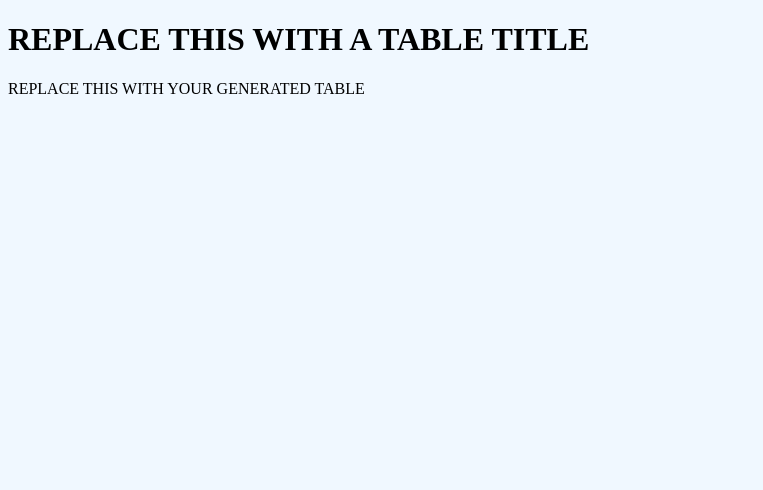
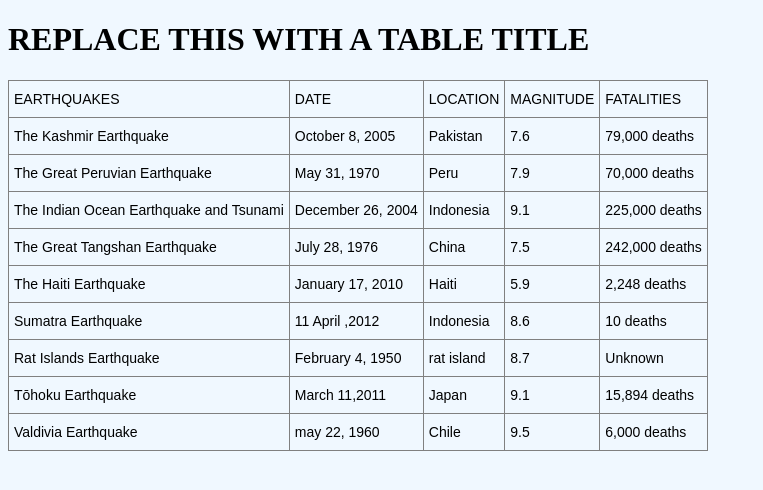
Before and after one commit to RVCC-IDMX/working-with-tables-Sa-Aly, a plain HTML site: page index.html in a window 1280 px wide. Shown: the whole page, without its empty margins (0-763 px from the left). Drawn offline with Linux system fonts and the light colour scheme.

Commit message:
Table done

```diff
--- a/index.html
+++ b/index.html
@@ -8,6 +8,93 @@
   </head>
   <body>
     <h1>REPLACE THIS WITH A TABLE TITLE</h1>
-    <div class="table-container">REPLACE THIS WITH YOUR GENERATED TABLE</div>
+    <div class="table-container">
+
+      <style type="text/css">
+        .tg  {border-collapse:collapse;border-spacing:0;}
+        .tg td{border-color:black;border-style:solid;border-width:1px;font-family:Arial, sans-serif;font-size:14px;
+          overflow:hidden;padding:10px 5px;word-break:normal;}
+        .tg th{border-color:black;border-style:solid;border-width:1px;font-family:Arial, sans-serif;font-size:14px;
+          font-weight:normal;overflow:hidden;padding:10px 5px;word-break:normal;}
+        .tg .tg-0pky{border-color:inherit;text-align:left;vertical-align:top}
+        </style>
+        <table class="tg">
+        <thead>
+          <tr>
+            <th class="tg-0pky">EARTHQUAKES</th>
+            <th class="tg-0pky">DATE</th>
+            <th class="tg-0pky">LOCATION</th>
+            <th class="tg-0pky">MAGNITUDE</th>
+            <th class="tg-0pky">FATALITIES</th>
+          </tr>
+        </thead>
+        <tbody>
+          <tr>
+            <td class="tg-0pky">The Kashmir Earthquake</td>
+            <td class="tg-0pky"> October 8, 2005</td>
+            <td class="tg-0pky">Pakistan</td>
+            <td class="tg-0pky">7.6</td>
+            <td class="tg-0pky">79,000 deaths</td>
+          </tr>
+          <tr>
+            <td class="tg-0pky">The Great Peruvian Earthquake </td>
+            <td class="tg-0pky"> May 31, 1970</td>
+            <td class="tg-0pky">Peru</td>
+            <td class="tg-0pky">7.9</td>
+            <td class="tg-0pky"> 70,000 deaths</td>
+          </tr>
+          <tr>
+            <td class="tg-0pky">The Indian Ocean Earthquake and Tsunami </td>
+            <td class="tg-0pky">December 26, 2004</td>
+            <td class="tg-0pky">Indonesia</td>
+            <td class="tg-0pky">9.1</td>
+            <td class="tg-0pky">225,000 deaths</td>
+          </tr>
+          <tr>
+            <td class="tg-0pky">The Great Tangshan Earthquake</td>
+            <td class="tg-0pky">July 28, 1976</td>
+            <td class="tg-0pky">China</td>
+            <td class="tg-0pky">7.5</td>
+            <td class="tg-0pky">242,000 deaths</td>
+          </tr>
+          <tr>
+            <td class="tg-0pky">The Haiti Earthquake</td>
+            <td class="tg-0pky">January 17, 2010</td>
+            <td class="tg-0pky">Haiti</td>
+            <td class="tg-0pky">5.9</td>
+            <td class="tg-0pky">2,248 deaths</td>
+          </tr>
+          <tr>
+            <td class="tg-0pky">Sumatra Earthquake</td>
+            <td class="tg-0pky">11 April ,2012</td>
+            <td class="tg-0pky">Indonesia</td>
+            <td class="tg-0pky">8.6</td>
+            <td class="tg-0pky">10 deaths</td>
+          </tr>
+          <tr>
+            <td class="tg-0pky">Rat Islands Earthquake</td>
+            <td class="tg-0pky">February 4, 1950</td>
+            <td class="tg-0pky">rat island</td>
+            <td class="tg-0pky">8.7</td>
+            <td class="tg-0pky">Unknown</td>
+          </tr>
+          <tr>
+            <td class="tg-0pky">Tōhoku Earthquake</td>
+            <td class="tg-0pky">March 11,2011</td>
+            <td class="tg-0pky">Japan</td>
+            <td class="tg-0pky">9.1</td>
+            <td class="tg-0pky">15,894 deaths</td>
+          </tr>
+          <tr>
+            <td class="tg-0pky">Valdivia Earthquake</td>
+            <td class="tg-0pky">may 22, 1960</td>
+            <td class="tg-0pky">Chile</td>
+            <td class="tg-0pky">9.5</td>
+            <td class="tg-0pky">6,000 deaths</td>
+          </tr>
+        </tbody>
+        </table>
+
+    </div>
   </body>
 </html>
```
